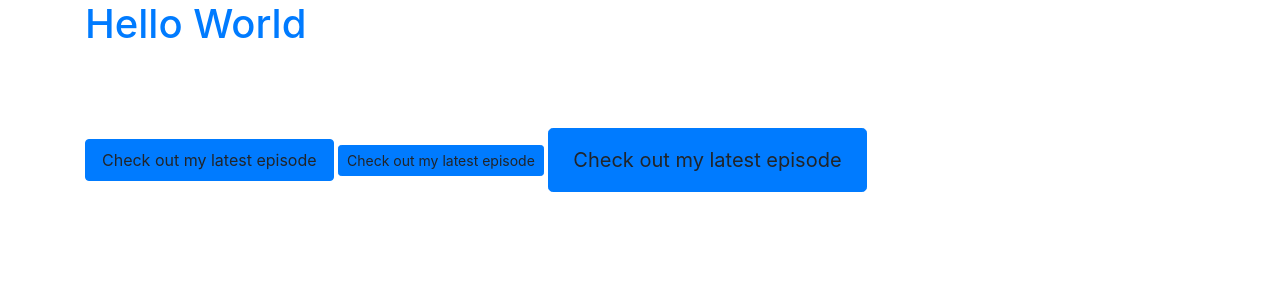
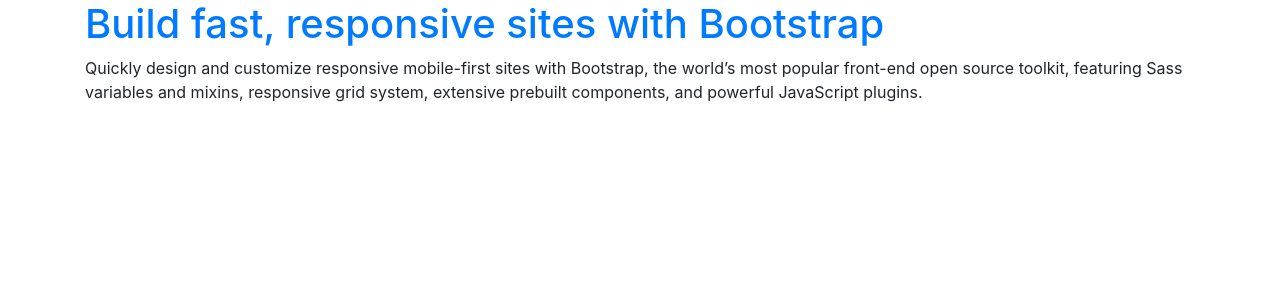
Before and after one commit to pglevy/bootstrap-boilerplate, a Jekyll site: the page built from index.md, in a window 1280 px wide. Shown: the top 300 px of the page. Built offline with Jekyll 4.4.1, drawn with Linux system fonts in a browser that asks for light colours; our own code applies the rules of GitHub Pages for plain Markdown files.

Commit message:
start with fresh index

```diff
--- a/_layouts/default.html
+++ b/_layouts/default.html
@@ -12,28 +12,8 @@
   </head>
   <body>
     <div class="container">
-    {{content}}
-
-    {% for item in site.data.episodes.items %}
-      <h2>{{ item.title }}</h2>
-      <small>{{ item.date_published }}</small>
-
-      <div id="buzzsprout-player-{{ item.guid | remove: "Buzzsprout-"}}">
-        <iframe src="https://www.buzzsprout.com/1341670/{{ item.guid | remove: 'Buzzsprout-'}}-17-money-mistakes-to-avoid-as-an-adult-get-ahead-in-your-teens?client_source=small_player&amp;iframe=true&amp;referrer=https://www.buzzsprout.com/1341670/5380684-17-money-mistakes-to-avoid-as-an-adult-get-ahead-in-your-teens.js?container_id=buzzsprout-player-5380684&amp;player=small" width="100%" height="200" frameborder="0" scrolling="no" title="Money Moves for Teens, 17. Money mistakes to avoid as an adult (get ahead in your teens)"></iframe>
-      </div>
-
-      <div>{{ item.content_html}}</div>
-    {% endfor %}
-
-
-
-    <a class="btn btn-primary mt-9" href="#">Check out my latest episode</a>
-
-    <a class="btn btn-sm btn-primary mt-9" href="#">Check out my latest episode</a>
-
-    <a class="btn btn-lg btn-primary mt-9" href="#">Check out my latest episode</a>
-
-  </container>
+      {{content}}
+    </div>
     <!-- Optional JavaScript -->
     <!-- jQuery first, then Popper.js, then Bootstrap JS -->
     <script src="https://code.jquery.com/jquery-3.5.1.slim.min.js" integrity="sha384-DfXdz2htPH0lsSSs5nCTpuj/zy4C+OGpamoFVy38MVBnE+IbbVYUew+OrCXaRkfj" crossorigin="anonymous"></script>
--- a/index.md
+++ b/index.md
@@ -2,5 +2,7 @@
 layout: default
 ---
 
-# Hello World
+# Build fast, responsive sites with Bootstrap
 {: .text-primary}
+
+Quickly design and customize responsive mobile-first sites with Bootstrap, the world’s most popular front-end open source toolkit, featuring Sass variables and mixins, responsive grid system, extensive prebuilt components, and powerful JavaScript plugins.
```
